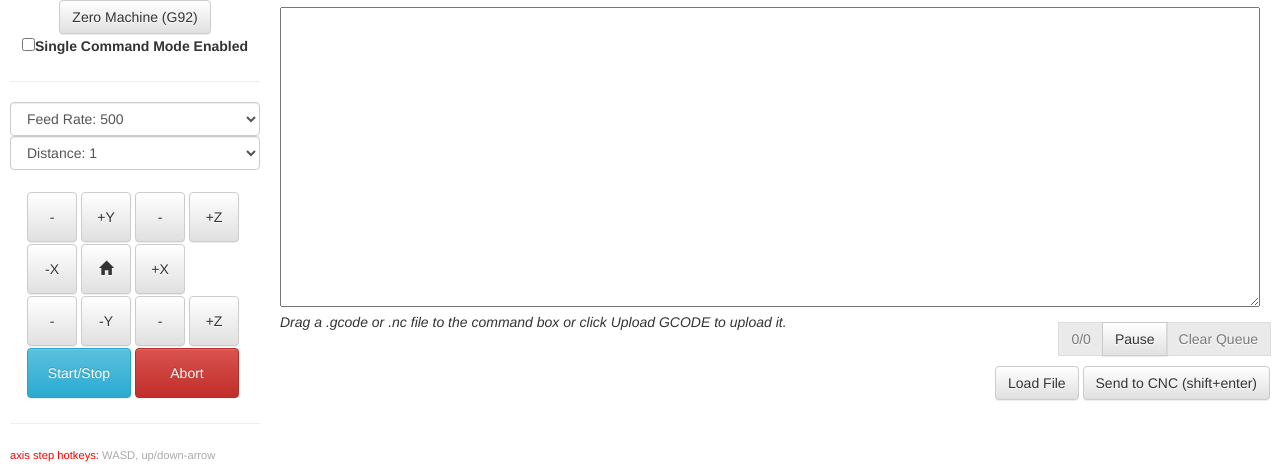
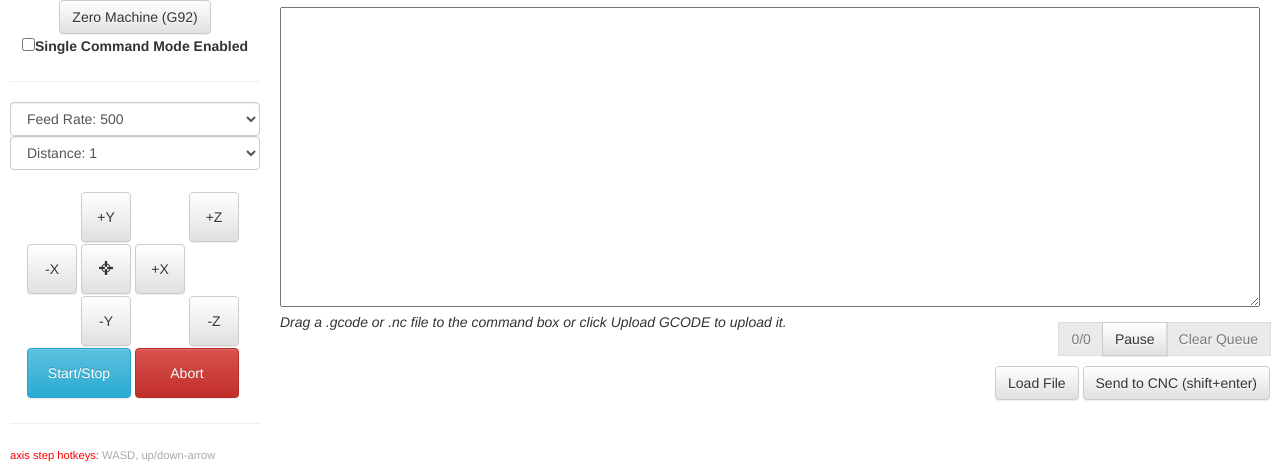
Before and after one commit to Protoneer/Raspberry-Pi-CNC, a plain HTML site: page static/advanced.html in a window 1280 px wide. Shown: the part 383-857 px from the top of the page. Drawn offline with Linux system fonts and the light colour scheme; no server answers.

Commit message:
Removed unneeded buttons and made the centre button the Zero all button.

```diff
--- a/static/advanced.html
+++ b/static/advanced.html
@@ -140,18 +140,18 @@
             <br style="clear: both;" />
             <center>
                 <container>
-                    <block blk="" class="btn btn-default">-</block>
+                    <block blk="" class="btn btn-default"  style="visibility: hidden;">-</block>
                     <block blk="" id="yP" class="btn btn-default">+Y</block>
-                    <block blk="" class="btn btn-default">-</block>
+                    <block blk="" class="btn btn-default"  style="visibility: hidden;">-</block>
                     <block blk="" id="zP" class="btn btn-default">+Z</block>
                     <block blk="" id="xM" class="btn btn-default">-X</block>
-                    <block blk="" id="hm" class="btn btn-default"><span class="glyphicon glyphicon-home" aria-hidden="true"></span></block>
+                    <block blk="" id="zero" class="btn btn-default"><span class="glyphicon glyphicon-screenshot" aria-hidden="true"></span></block>
                     <block blk="" id="xP" class="btn btn-default">+X</block>
                     <block blk="" class="btn btn-default" style="visibility: hidden;"></block>
-                    <block blk="" class="btn btn-default">-</block>
+                    <block blk="" class="btn btn-default"  style="visibility: hidden;">-</block>
                     <block blk="" id="yM" class="btn btn-default">-Y</block>
-                    <block blk="" class="btn btn-default">-</block>
-                    <block blk="" id="zM" class="btn btn-default">+Z</block>
+                    <block blk="" class="btn btn-default"  style="visibility: hidden;">-</block>
+                    <block blk="" id="zM" class="btn btn-default">-Z</block>
                     <block h2=""  id="stopStart" class="btn btn-info">Start/Stop</block>
                     <block h2="" id="abort" class="btn btn-danger">Abort</block>
                 </container>
--- a/static/js/main.js
+++ b/static/js/main.js
@@ -79,6 +79,9 @@ $(document).ready(function() {
 				break;
 			case "sendHome":
 				socket.emit('command',{"cmd":"gcodeLine","line":"$H"});
+				break;
+			case "zero":
+				socket.emit('command',{"cmd":"gcodeLine","line":"x0\ny0\nz0"});
 				break;
 			case "xM":
 				socket.emit('command',{"cmd":"gcodeLine","line":'G91\nG1 F'+$('#jogSpeed').val()+' X-'+$('#jogSize').val()+'\nG90'});
```
